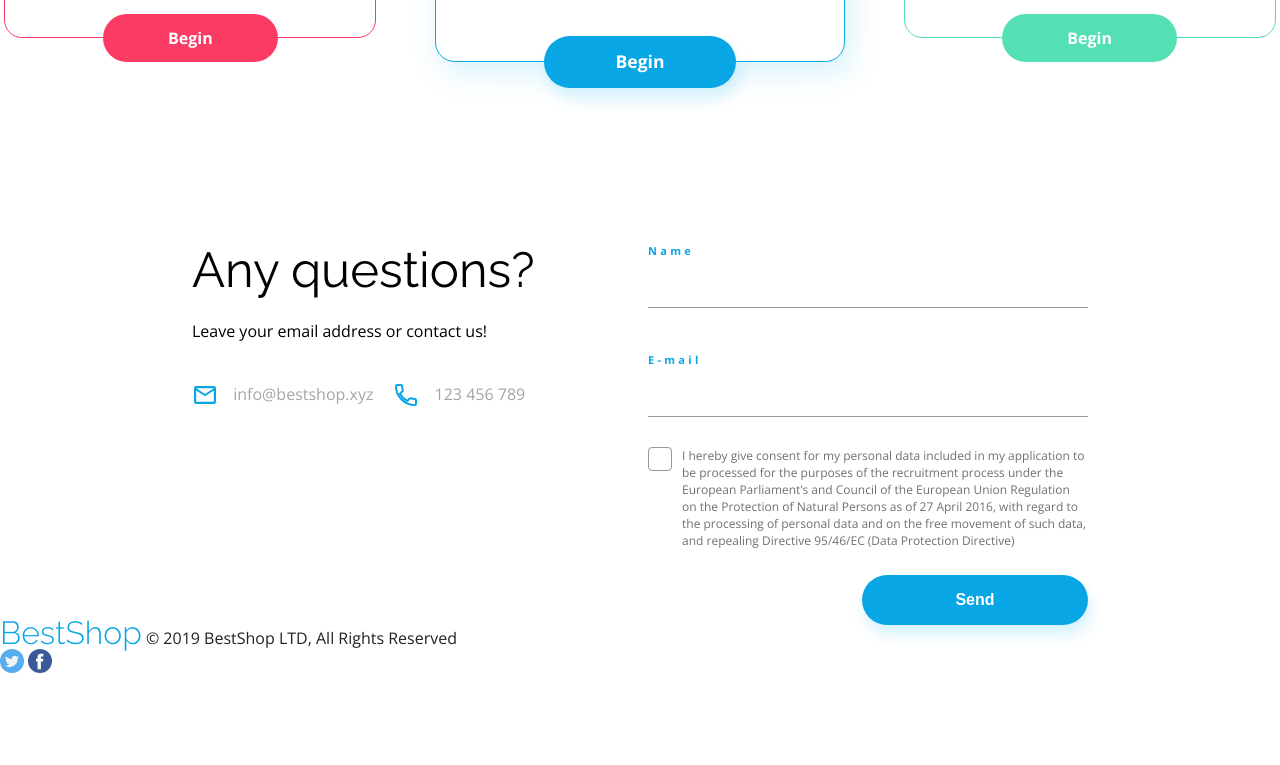
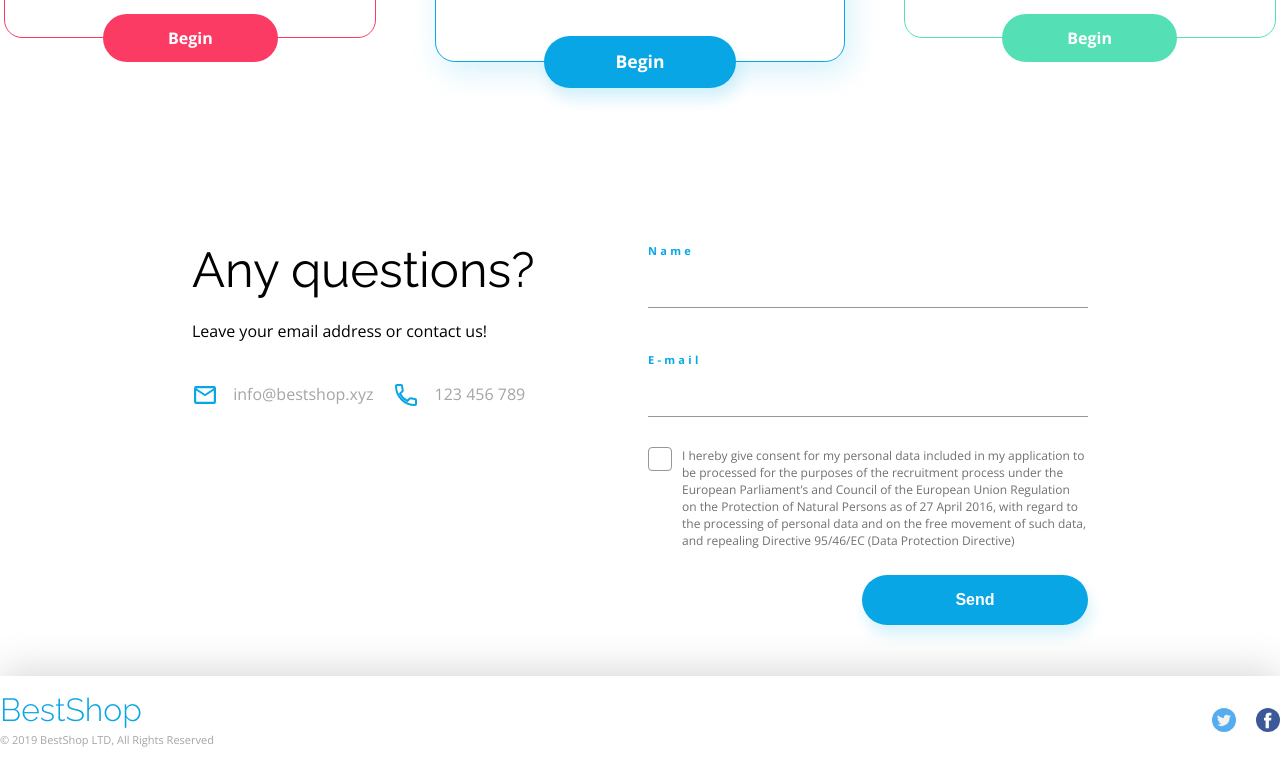
Before and after one commit to Kgiruc/bestshop, a website built with Vite: page bestshop/index.html in a window 1280 px wide. Shown: the part 3292-4057 px from the top of the page. Before the commit the page ends 3965 px from the top, so only its background shows below. Built offline with nearby package versions, Linux system fonts and the light colour scheme.

Commit message:
scss styles

```diff
--- a/bestshop/scss/main.scss
+++ b/bestshop/scss/main.scss
@@ -13,3 +13,4 @@
 @import "sectors/benefits";
 @import "sectors/pricing";
 @import "sectors/contact";
+@import "sectors/footer";
--- /dev/null
+++ b/bestshop/scss/sectors/footer.scss
@@ -0,0 +1,32 @@
+.footer {
+  margin-top: 59px;
+  display: flex;
+  justify-content: space-between;
+  align-items: center;
+  height: 89px;
+  box-shadow: 0px -5px 40px #00000029;
+  &__container {
+    display: flex;
+    justify-content: space-between;
+  }
+
+  &__info{
+    display: flex;
+    flex-flow: column;
+
+    :last-child {
+      font-size: 11px;
+      font-family: $font-open-sans;
+      line-height: 15px;
+      letter-spacing: 0;
+      color: $color-grey;
+      margin-top: 6.52px;
+    }
+  }
+
+  &__icons {
+    display: flex;
+    align-items: center;
+    gap: 20px;
+  }
+}
```
